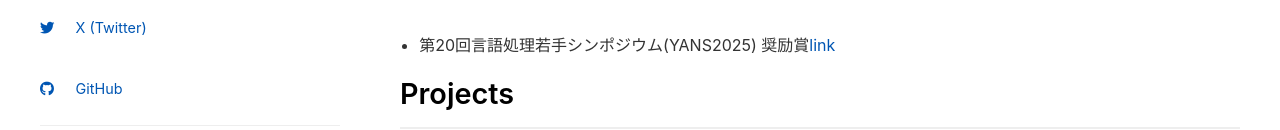
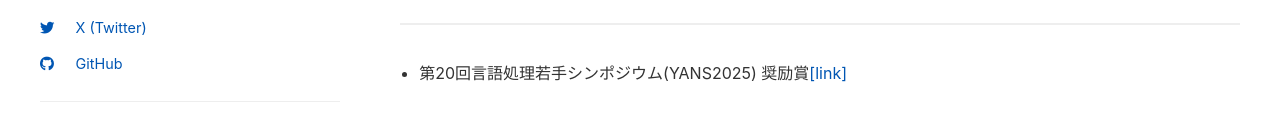
Before and after one commit to tsuji99999/tsuji99999.github.io, a plain HTML site: page index.html in a window 1280 px wide. Shown: the part 546-676 px from the top of the page. Drawn offline with Linux system fonts and the light colour scheme.

Commit message:
ソーシャルリンクの改良と受賞歴のリンク表記を修正

```diff
--- a/index.html
+++ b/index.html
@@ -23,7 +23,7 @@
                 </p>
                 <hr>
                 <p class="social-links">
-                    <a href="https://x.com/Tsujima_____" target="_blank"><i class="fab fa-twitter"></i> X (Twitter)</a><br>
+                    <a href="https://x.com/Tsujima_____" target="_blank"><i class="fab fa-twitter"></i> X (Twitter)</a>
                     <a href="https://github.com/tsuji99999" target="_blank"><i class="fab fa-github"></i> GitHub</a>
                 </p>
                 <hr>
@@ -53,14 +53,14 @@
                 <ul>
                     <li>辻拓真, 平野正徳, 今城健太郎, 坂地泰紀, 野田五十樹.<i>日本語金融テキストにおける大規模言語モデルの因果関係抽出能力強化に向けた試み</i>. 第20回言語処理若手シンポジウム(YANS2025). 2025/09. (奨励賞)</li>
                 </ul>
-            </section>
+            </section><br>
 
             <section id="awards">
                 <h2>Awards</h2>
                 <ul>
-                    <li>第20回言語処理若手シンポジウム(YANS2025) 奨励賞<a href="https://x.com/yans_official/status/1968972380685914147" target="_blank">link</a></li>
+                    <li>第20回言語処理若手シンポジウム(YANS2025) 奨励賞<a href="https://x.com/yans_official/status/1968972380685914147" target="_blank">[link]</a></li>
                 </ul>
-            </section>
+            </section><br>
 
             <section id="projects">
                 <h2>Projects</h2>
```
